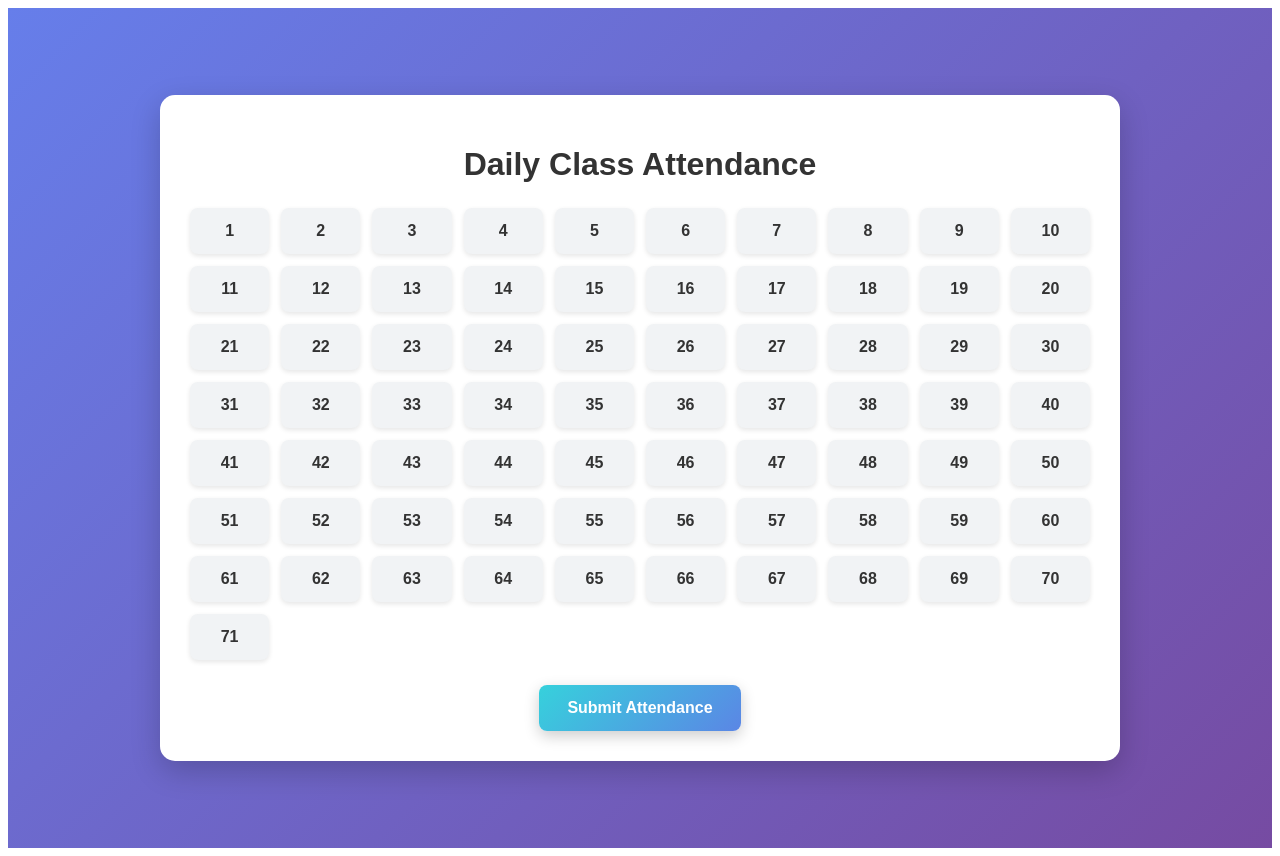
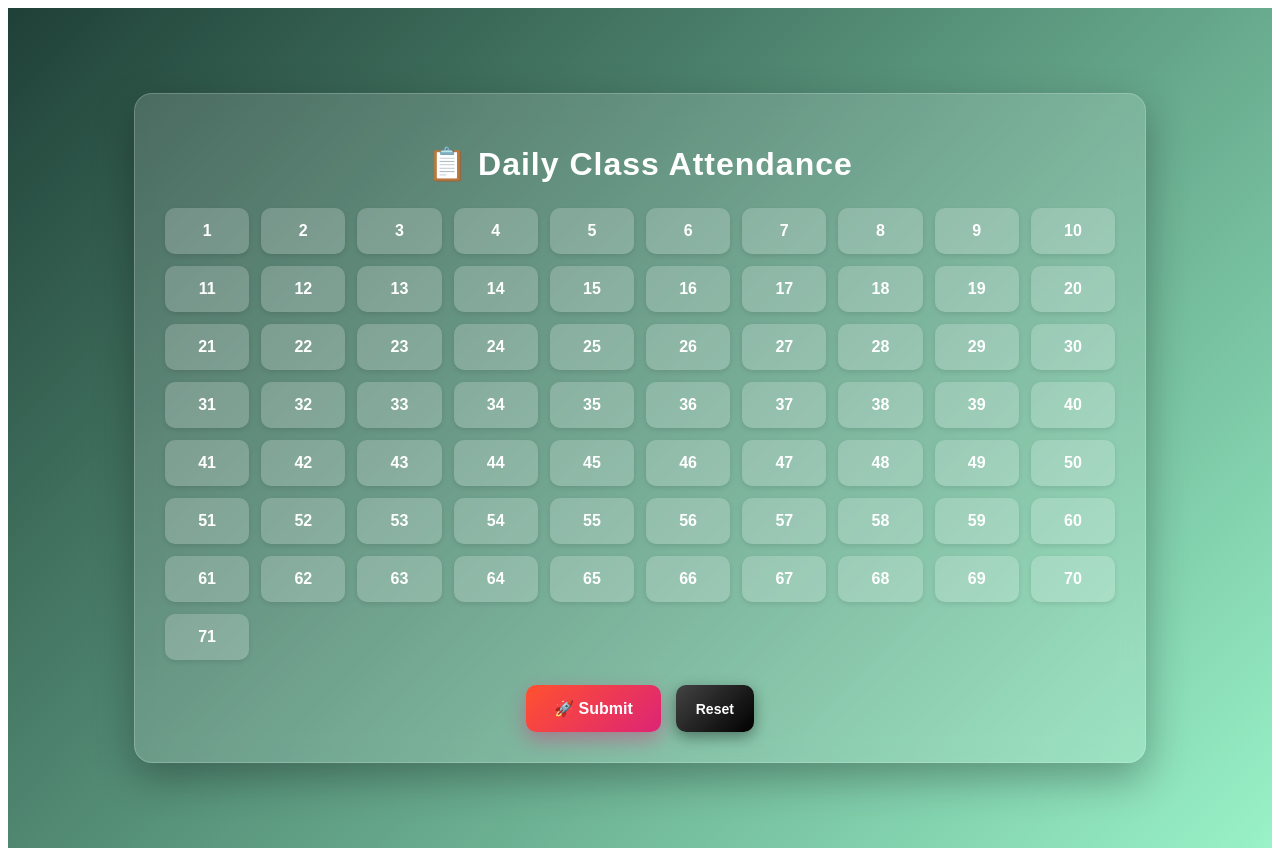
Before and after one commit to divakarhankare9850-ai/attendance, a React (Create React App) app: page / in a window 1280 px wide. Built offline with nearby package versions, Linux system fonts and the light colour scheme.

Commit message:
Update App.js

```diff
--- a/src/App.js
+++ b/src/App.js
@@ -25,8 +25,8 @@ export default function App() {
 
     try {
       await setDoc(doc(db, "attendance", today), {
-        present: present,
-        absent: absent,
+        present,
+        absent,
         timestamp: serverTimestamp()
       });
 
@@ -57,30 +57,35 @@ export default function App() {
 
     <div style={{
       minHeight: "100vh",
-      background: "linear-gradient(135deg, #667eea, #764ba2)",
+      background: "linear-gradient(135deg, #1f4037, #99f2c8)",
       display: "flex",
       justifyContent: "center",
       alignItems: "center",
       padding: 20,
-      fontFamily: "Arial, sans-serif"
+      fontFamily: "Poppins, sans-serif"
     }}>
 
+      {/* Main Card */}
       <div style={{
-        background: "white",
+        background: "rgba(255,255,255,0.15)",
+        backdropFilter: "blur(12px)",
         padding: "30px",
-        borderRadius: "15px",
-        width: "900px",
+        borderRadius: "18px",
+        width: "950px",
         maxWidth: "100%",
-        boxShadow: "0 10px 30px rgba(0,0,0,0.2)"
+        boxShadow: "0 15px 40px rgba(0,0,0,0.3)",
+        border: "1px solid rgba(255,255,255,0.2)"
       }}>
 
         {/* Title */}
         <h1 style={{
           textAlign: "center",
           marginBottom: "25px",
-          color: "#333"
+          color: "#fff",
+          fontWeight: "700",
+          letterSpacing: "1px"
         }}>
-          Daily Class Attendance
+          📋 Daily Class Attendance
         </h1>
 
         {/* Grid */}
@@ -91,48 +96,79 @@ export default function App() {
           marginBottom: "25px"
         }}>
 
-          {rollNumbers.map((roll) => (
+          {rollNumbers.map((roll) => {
 
+            const isPresent = present.includes(roll);
+
+            return (
               <div
                 key={roll}
                 onClick={() => toggleAttendance(roll)}
                 style={{
                   padding: "14px",
                   textAlign: "center",
-                borderRadius: "8px",
+                  borderRadius: "10px",
                   cursor: "pointer",
-                fontWeight: "bold",
-                transition: "0.2s",
-                backgroundColor: present.includes(roll) ? "#2ecc71" : "#f1f3f5",
-                color: present.includes(roll) ? "white" : "#333",
-                boxShadow: "0 2px 5px rgba(0,0,0,0.1)"
+                  fontWeight: "600",
+                  transition: "0.25s",
+                  transform: isPresent ? "scale(1.05)" : "scale(1)",
+                  background: isPresent
+                    ? "linear-gradient(135deg,#00c853,#64dd17)"
+                    : "rgba(255,255,255,0.2)",
+                  color: isPresent ? "white" : "#fff",
+                  boxShadow: isPresent
+                    ? "0 5px 15px rgba(0,200,83,0.4)"
+                    : "0 2px 5px rgba(0,0,0,0.1)"
                 }}
               >
                 {roll}
               </div>
-
-          ))}
+            );
+          })}
 
         </div>
 
-        {/* Submit Button */}
-        <div style={{ textAlign: "center", marginTop: 10 }}>
+        {/* Buttons Row */}
+        <div style={{
+          display: "flex",
+          justifyContent: "center",
+          gap: "15px",
+          marginTop: 10
+        }}>
 
           <button
             onClick={submitAttendance}
             style={{
               padding: "14px 28px",
               fontSize: "16px",
-              background: "linear-gradient(135deg,#36d1dc,#5b86e5)",
+              background: "linear-gradient(135deg,#ff512f,#dd2476)",
               color: "white",
               border: "none",
-              borderRadius: "8px",
+              borderRadius: "10px",
               cursor: "pointer",
-              fontWeight: "bold",
-              boxShadow: "0 5px 15px rgba(0,0,0,0.2)"
+              fontWeight: "600",
+              boxShadow: "0 8px 20px rgba(221,36,118,0.4)",
+              transition: "0.2s"
             }}
           >
-            Submit Attendance
+            🚀 Submit
+          </button>
+
+          <button
+            onClick={() => setPresent([])}
+            style={{
+              padding: "14px 20px",
+              fontSize: "14px",
+              background: "linear-gradient(135deg,#434343,#000000)",
+              color: "white",
+              border: "none",
+              borderRadius: "10px",
+              cursor: "pointer",
+              fontWeight: "600",
+              boxShadow: "0 5px 15px rgba(0,0,0,0.4)"
+            }}
+          >
+            Reset
           </button>
 
         </div>
@@ -143,32 +179,32 @@ export default function App() {
           <div style={{
             marginTop: 30,
             padding: 20,
-            borderRadius: "10px",
-            background: "#f8f9fa"
+            borderRadius: "12px",
+            background: "rgba(255,255,255,0.2)",
+            backdropFilter: "blur(8px)",
+            color: "#fff"
           }}>
 
-            <h2>Attendance Summary</h2>
+            <h2>📊 Attendance Summary</h2>
 
-            <p><b>Present Count:</b> {result.presentCount}</p>
-            <p><b>Absent Count:</b> {result.absentCount}</p>
+            <p><b>Present:</b> {result.presentCount}</p>
+            <p><b>Absent:</b> {result.absentCount}</p>
 
-            {/* Present Numbers */}
-            <h3>Present Roll Numbers</h3>
-
+            {/* Present */}
+            <h3>✅ Present</h3>
             <div style={{
-              background: "#e8f5e9",
+              background: "rgba(0,200,83,0.2)",
               padding: "10px",
               borderRadius: "6px",
-              marginBottom: "20px"
+              marginBottom: "15px"
             }}>
               {present.sort((a,b)=>a-b).join(", ")}
             </div>
 
-            {/* Absent Numbers */}
-            <h3>Absent Roll Numbers</h3>
-
+            {/* Absent */}
+            <h3>❌ Absent</h3>
             <div style={{
-              background: "#ffecec",
+              background: "rgba(255,0,0,0.2)",
               padding: "10px",
               borderRadius: "6px",
               marginBottom: "15px"
@@ -180,16 +216,17 @@ export default function App() {
             <button
               onClick={copyAbsent}
               style={{
-                padding: "10px 20px",
-                background: "#27ae60",
+                padding: "12px 22px",
+                background: "linear-gradient(135deg,#00c6ff,#0072ff)",
                 color: "white",
                 border: "none",
-                borderRadius: "6px",
+                borderRadius: "8px",
                 cursor: "pointer",
-                fontWeight: "bold"
+                fontWeight: "600",
+                boxShadow: "0 5px 15px rgba(0,114,255,0.4)"
               }}
             >
-              Copy Absent List
+              📋 Copy Absent List
             </button>
 
           </div>
```
Lines whose indentation alone changed are shown as unchanged.
